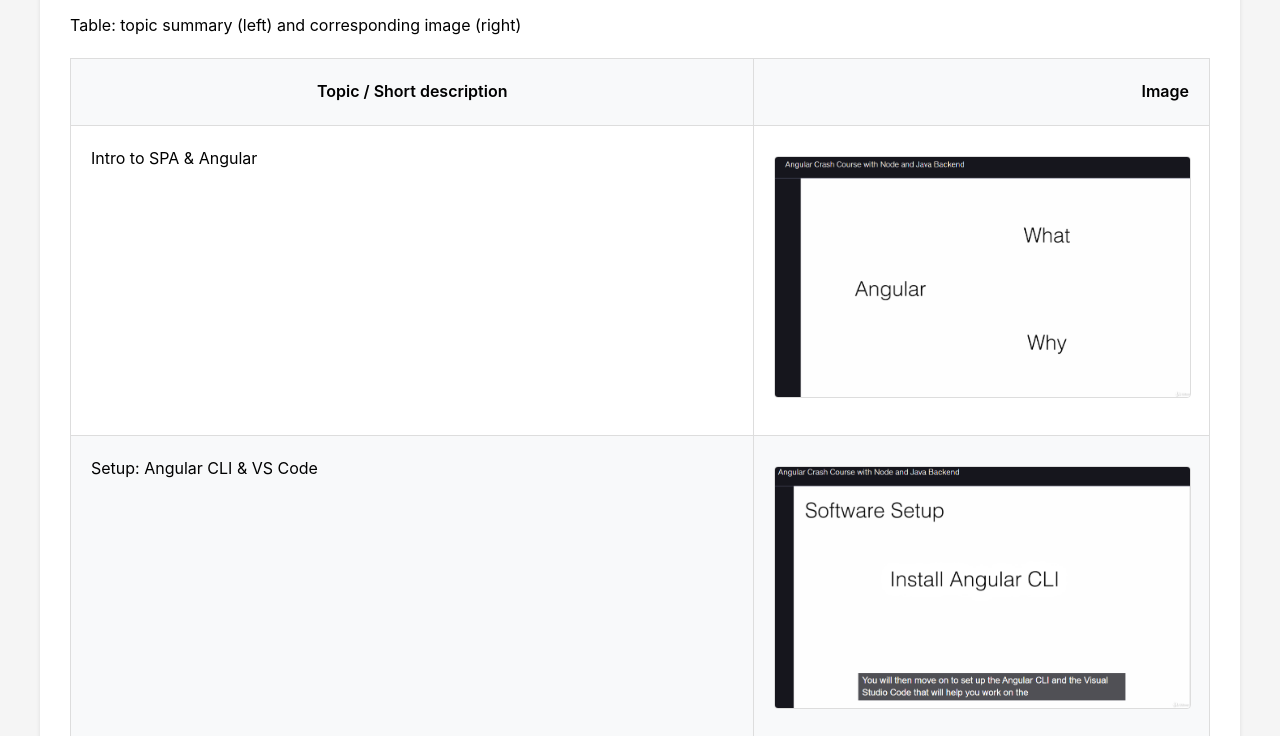
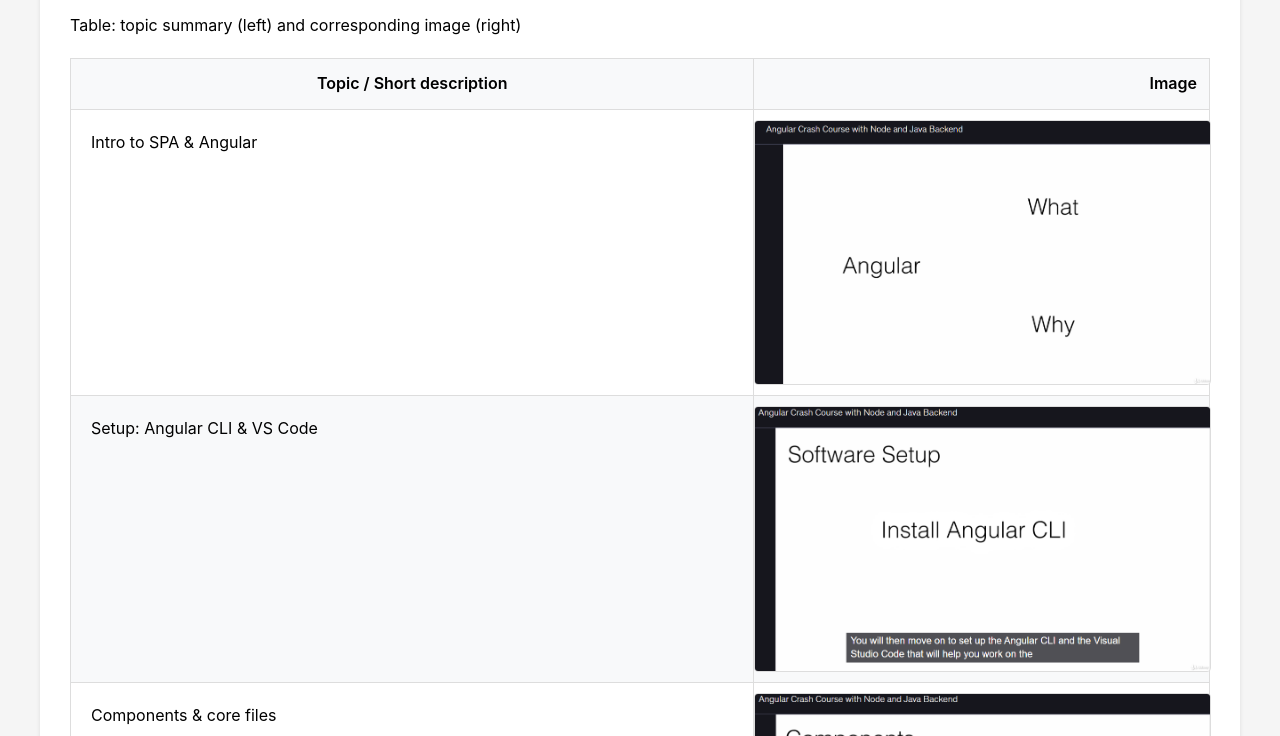
Before and after one commit to cloudshare360/angular-crash-course-bharath-thippireddy, a plain HTML site: page Couser_Notes/Sec01-Introduction/ch-01/index.html in a window 1280 px wide. Shown: the part 624-1360 px from the top of the page. Drawn offline with nearby package versions, Linux system fonts and the light colour scheme.

Commit message:
feat: make images span full height of table rows
- Set images to use object-fit: cover to fill entire cell
- Remove padding from image cells
- Images now span the full height of the text content
- Improved visual layout for detailed notes table

Co-authored-by: Ona <no-reply@ona.com>

```diff
--- a/Couser_Notes/Sec01-Introduction/ch-01/index.html
+++ b/Couser_Notes/Sec01-Introduction/ch-01/index.html
@@ -63,26 +63,32 @@
         }
         table td, table th {
             border: 1px solid #ddd;
-            padding: 20px;
+            padding: 0;
             vertical-align: top;
         }
         table th {
             background-color: #f8f9fa;
             font-weight: 600;
+            padding: 12px;
         }
         table tr:nth-child(even) {
             background-color: #f8f9fa;
         }
         table td:first-child {
             width: 60%;
+            padding: 20px;
         }
         table td:last-child {
             width: 40%;
+            padding: 0;
             text-align: center;
+            position: relative;
         }
         table td img {
-            max-width: 100%;
-            height: auto;
+            width: 100%;
+            height: 100%;
+            object-fit: cover;
+            display: block;
         }
         h1 {
             color: #333;
```
